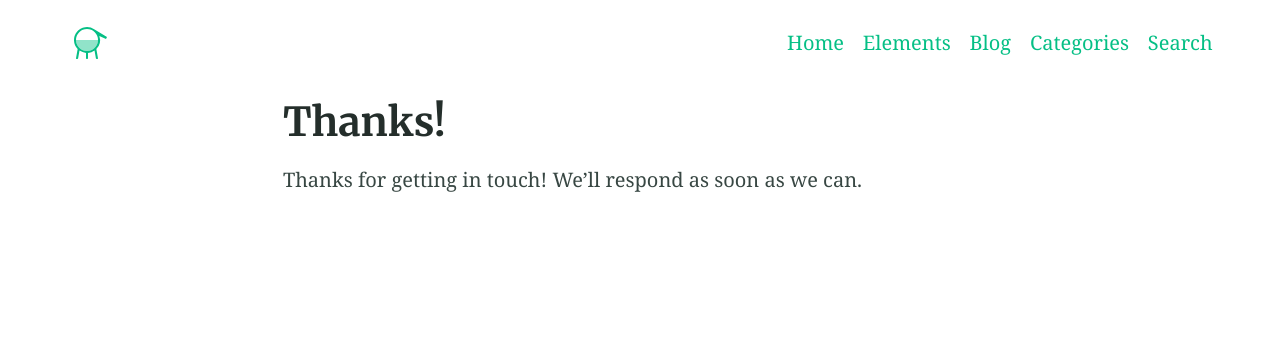
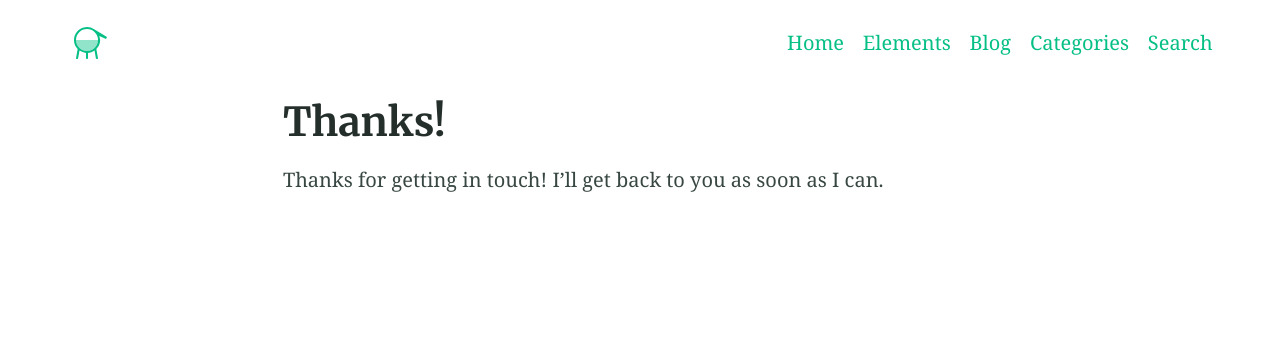
Before and after one commit to jjjvvvvv/Portfolio, a Jekyll site: the page built from thanks.md, in a window 1280 px wide. Shown: the top 361 px of the page. Built offline with Jekyll 4.4.1, drawn with Linux system fonts in a browser that asks for light colours.

Commit message:
Updated Thanks

```diff
--- a/thanks.md
+++ b/thanks.md
@@ -4,4 +4,4 @@ indexing: false
 sitemap: false
 ---
 
-Thanks for getting in touch! We'll respond as soon as we can.
+Thanks for getting in touch! I'll get back to you as soon as I can.
```
